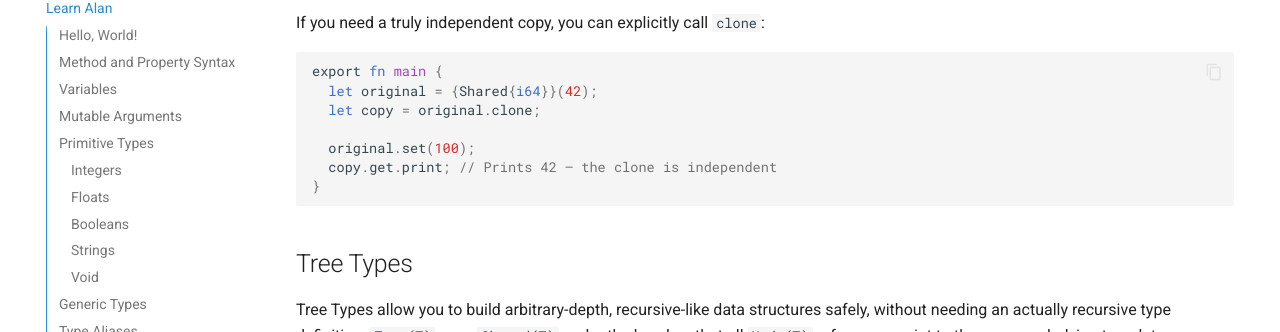
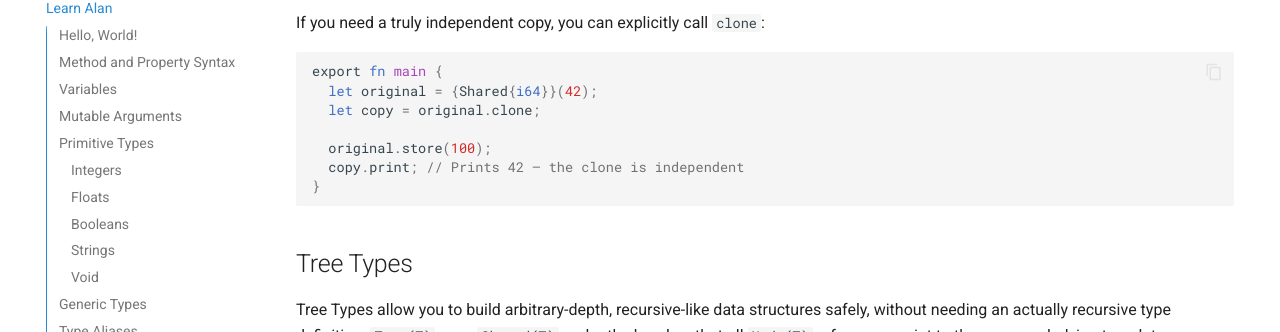
Before and after one commit to alantech/alanlang-docs, an MkDocs documentation site: the page built from docs/learn_alan/index.md, in a window 1280 px wide and 900 px high, scrolled down 16979 px. Shown: the part 121-453 px from the top of the window. Built offline with MkDocs 1.6.1 and Material for MkDocs 9.7.7, drawn with Linux system fonts in a browser that asks for light colours; plug-ins that fetch from the network failed and are left out; comment, search, counter and statistics services are not loaded.

Commit message:
Fix `Shared{T}` `clone` example accidentally not updated (#109)

````diff
--- a/docs/learn_alan/index.md
+++ b/docs/learn_alan/index.md
@@ -754,8 +754,8 @@ export fn main {
   let original = {Shared{i64}}(42);
   let copy = original.clone;
 
-  original.set(100);
-  copy.get.print; // Prints 42 — the clone is independent
+  original.store(100);
+  copy.print; // Prints 42 — the clone is independent
 }
 ```
 
````
